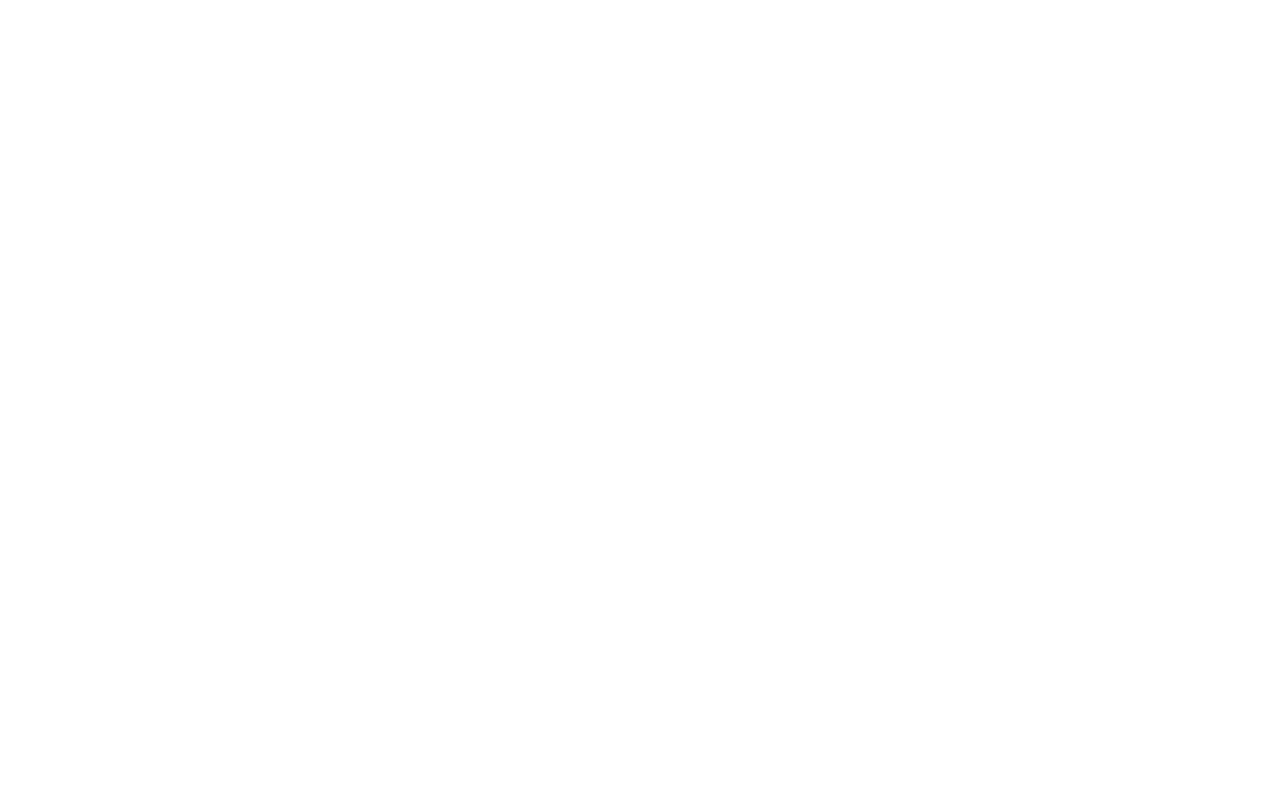
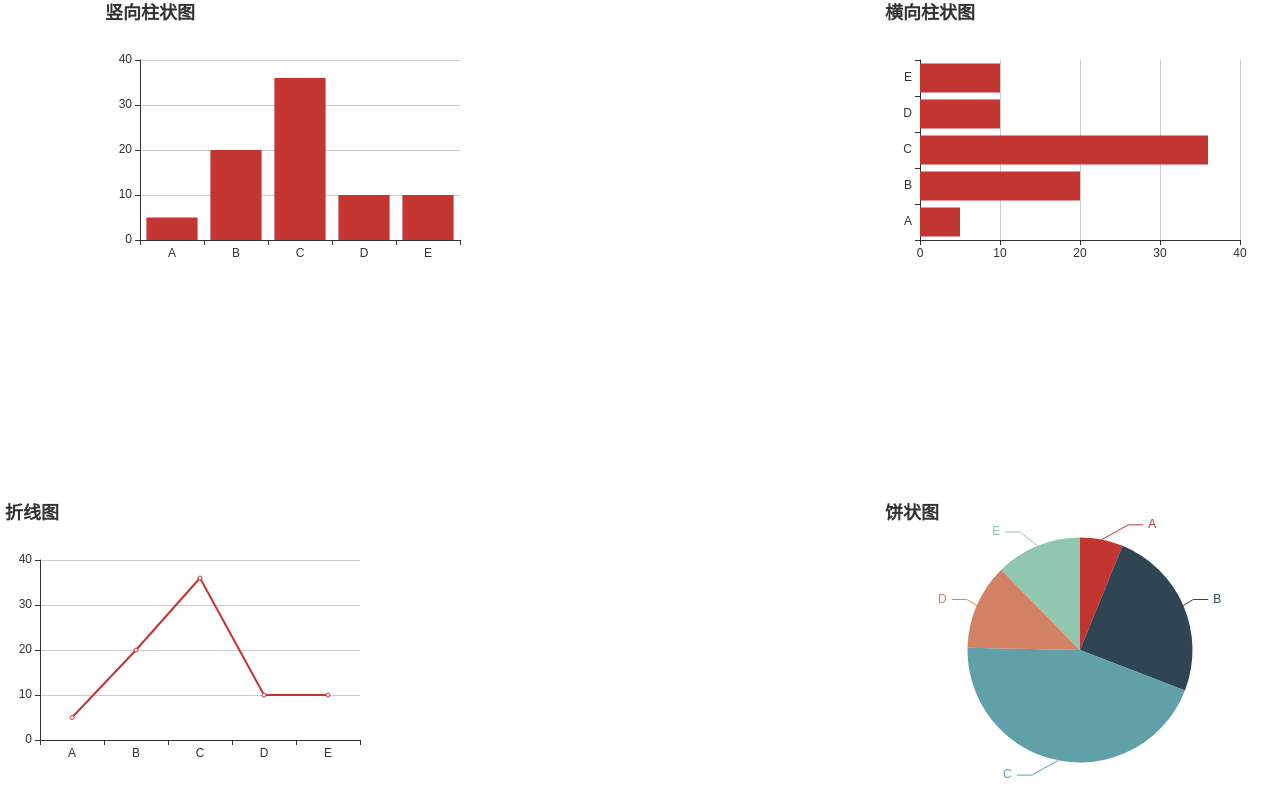
Before and after one commit to jiangyx111/part-time-job-web, a Vue app: page /statistics in a window 1280 px wide. Built offline with nearby package versions, Linux system fonts and the light colour scheme.

Commit message:
添加统计页面

```diff
--- a/package.json
+++ b/package.json
@@ -10,6 +10,7 @@
   "dependencies": {
     "axios": "^1.6.2",
     "core-js": "^3.8.3",
+    "echarts": "^4.9.0",
     "element-ui": "^2.15.14",
     "vue": "^2.7.15",
     "vue-loader": "^17.3.1",
--- a/src/main.js
+++ b/src/main.js
@@ -5,8 +5,10 @@ import store from './store'
 // import axios from 'axios'
 import ElementUI from 'element-ui'
 import 'element-ui/lib/theme-chalk/index.css'
+import echarts from 'echarts'
 
 Vue.use(ElementUI)
+Vue.prototype.$echarts = echarts
 
 Vue.config.productionTip = false
 
--- a/src/router/index.js
+++ b/src/router/index.js
@@ -7,6 +7,7 @@ import Login from '@/views/login/index'
 import Register from '@/views/register/index'
 import Detail from '@/views/detail/index'
 import ApplyDetail from '@/views/apply/detail/index'
+import Statistics from '@/views/statistics/index'
 
 Vue.use(VueRouter)
 
@@ -49,6 +50,11 @@ const routes = [
     path: '/apply/detail',
     name: 'ApplyDetail',
     component: ApplyDetail
+  },
+  {
+    path: '/statistics',
+    name: 'Statistics',
+    component: Statistics
   }
 ]
 
--- /dev/null
+++ b/src/views/statistics/index.vue
@@ -0,0 +1,143 @@
+<template>
+  <div>
+    <div class="chart1">
+      <div class="chart" ref="verticalBarChart"></div>
+    </div>
+    <div class="chart2">
+      <div class="chart" ref="horizontalBarChart"></div>
+    </div>
+    <div class="chart3">
+      <div class="chart" ref="lineChart"></div>
+    </div>
+    <div class="chart4">
+      <div class="chart" ref="pieChart"></div>
+    </div>
+  </div>
+</template>
+
+<script>
+import echarts from 'echarts'
+
+export default {
+  name: 'statisticsIndex',
+  mounted () {
+    // 初始化竖向柱状图实例
+    const verticalBarChart = echarts.init(this.$refs.verticalBarChart)
+    // 绘制竖向柱状图
+    verticalBarChart.setOption({
+      // 配置项
+      title: {
+        text: '竖向柱状图'
+      },
+      xAxis: {
+        data: ['A', 'B', 'C', 'D', 'E']
+      },
+      yAxis: {},
+      series: [{
+        name: '数量',
+        type: 'bar',
+        data: [5, 20, 36, 10, 10]
+      }]
+    })
+
+    // 初始化横向柱状图实例
+    const horizontalBarChart = echarts.init(this.$refs.horizontalBarChart)
+    // 绘制横向柱状图
+    horizontalBarChart.setOption({
+      // 配置项
+      title: {
+        text: '横向柱状图'
+      },
+      yAxis: {
+        data: ['A', 'B', 'C', 'D', 'E']
+      },
+      xAxis: {},
+      series: [{
+        name: '数量',
+        type: 'bar',
+        data: [5, 20, 36, 10, 10]
+      }]
+    })
+
+    // 初始化折线图实例
+    const lineChart = echarts.init(this.$refs.lineChart)
+    // 绘制折线图
+    lineChart.setOption({
+      // 配置项
+      title: {
+        text: '折线图'
+      },
+      xAxis: {
+        data: ['A', 'B', 'C', 'D', 'E']
+      },
+      yAxis: {},
+      series: [{
+        name: '数量',
+        type: 'line',
+        data: [5, 20, 36, 10, 10]
+      }]
+    })
+
+    // 初始化饼状图实例
+    const pieChart = echarts.init(this.$refs.pieChart)
+    // 绘制饼状图
+    pieChart.setOption({
+      // 配置项
+      title: {
+        text: '饼状图'
+      },
+      series: [{
+        name: '数量',
+        type: 'pie',
+        data: [
+          { value: 5, name: 'A' },
+          { value: 20, name: 'B' },
+          { value: 36, name: 'C' },
+          { value: 10, name: 'D' },
+          { value: 10, name: 'E' }
+        ]
+      }]
+    })
+  }
+}
+</script>
+
+<style lang="scss" scoped>
+.chart {
+  width: 400px;
+  height: 300px;
+}
+
+.chart1 {
+  position: absolute;
+  top: 0;
+  left: 0;
+  padding-left: 100px;
+  /* margin-top: 0px; */
+  /* margin-left: 50px; */
+}
+
+.chart2 {
+  position: absolute;
+  right: 0;
+  top: 0;
+  /* margin-top: 0px; */
+  /* margin-left: 50px; */
+}
+
+.chart3 {
+  position: absolute;
+  bottom: 0;
+  left: 0;
+  /* margin-top: 0px; */
+  /* margin-left: 10px; */
+}
+
+.chart4 {
+  position: absolute;
+  bottom: 0;
+  right: 0;
+  /* margin-top: 0px; */
+  /* margin-left: 700px; */
+}
+</style>
```
Also changed, not shown: 1 other file (tests, documents, lock files or other folders).
